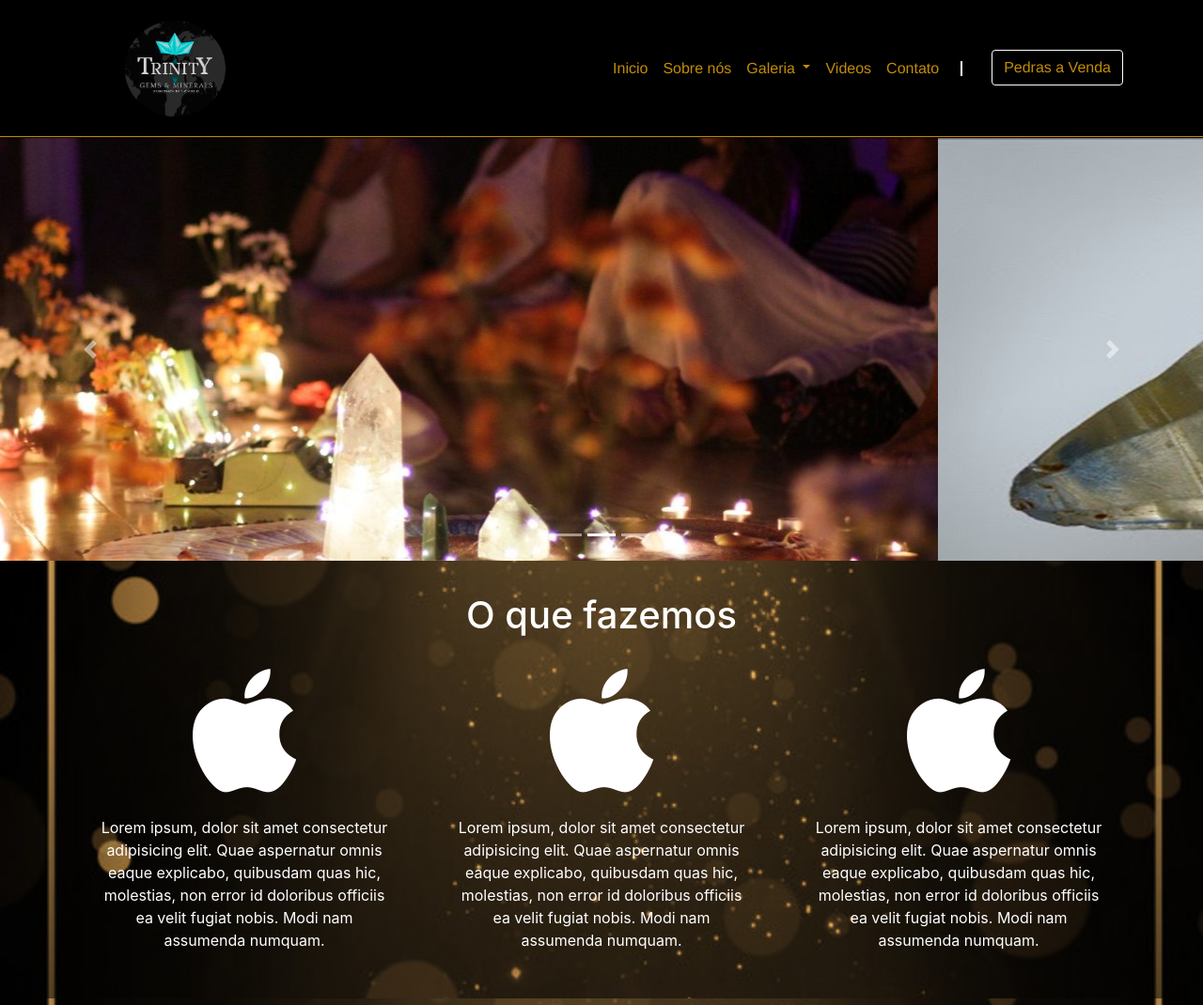
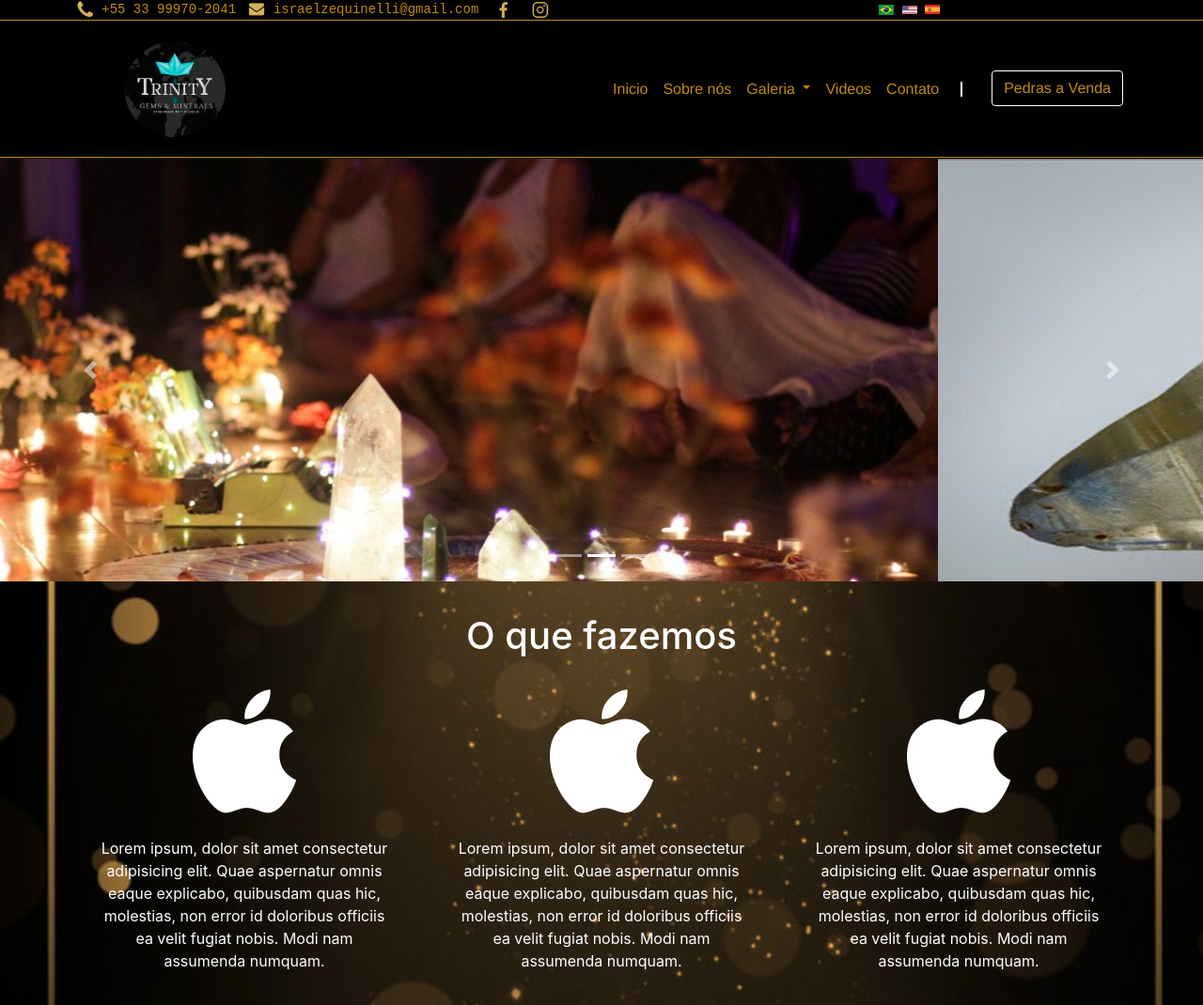
Before and after one commit to Zequinelli/Projetosite, a plain HTML site: page index.html in a window 1280 px wide. Shown: the top 1070 px of the page at 94% size. Drawn offline with nearby package versions, Linux system fonts and the light colour scheme.

Commit message:
Add files via upload

```diff
--- a/index.html
+++ b/index.html
@@ -17,6 +17,64 @@
   </head>
   <body>
 
+  <header id="topo">
+    <div class="container-fluid ">
+
+      <div class="row">
+
+        <div class="col-md-6">
+
+          <ul>
+            <li>
+              <img src="img/Icons/phone.png"  alt="">
+            +55 33 99970-2041
+            </li>
+            <li>
+              <img src="img/Icons/email.png" alt="">
+            israelzequinelli@gmail.com
+            </li>
+
+            <li>
+              <a href="">
+                <img src="img/Icons/facebook.png" style="width: 26px;" alt="">
+              </a>
+            </li>
+
+            <li>
+              <a href="">
+                <img src="img/Icons/instagram.png" style="width: 26px;" alt="">
+              </a>
+            </li>
+          </ul>
+
+        </div>
+
+        <div class="col-md-6">
+
+          <a href="">
+
+            <img src="img/Icons/bandeira-do-brasil.png" style="width: 16px;" alt="lingua Brasileira">
+          </a>
+
+          <a href="">
+            <img src="img/Icons/bandeira-dos-estados-unidos-eua.png" style="width: 16px;" alt="">
+          </a>
+
+          <a href="">
+
+            <img src="img/Icons/bandeira-espanha-logo.png" style="width: 16px;" alt="">
+
+          </a>
+
+        </div>
+
+      </div>
+
+
+    </div>
+
+  </header>
+
 
 <header id="lala">
 
@@ -30,15 +88,15 @@
             <span class="navbar-toggler-icon "></span>
           </button>
 
-          <div class="collapse navbar-collapse" id="nav-principal">
+          <div class="collapse navbar-collapse " id="nav-principal">
 
-            <ul class="navbar-nav ml-auto " >
+            <ul class="navbar-nav ml-auto" >
               <li class="nav-item ">
                 <a href="" class="nav-link"> Inicio</a>
               </li>
 
               <li class="nav-item ">
-                <a href="" class="nav-link  "> Sobre nós </a>
+                <a href="#sobrenos" class="nav-link  "> Sobre nós </a>
               </li>
 
               <li class="nav-item dropdown ">
@@ -107,8 +165,6 @@
 </div>
 
 </section>
-
-
 
 <section id="conteudos"> <!-- Inicio sessão-->
   <div class="container"> <!-- Inicio container-->
@@ -219,8 +275,6 @@
           </div>
 
 
-          <div class="col-md-12">
-            <div class="row">
           <div class="col-md-12 ">
             <ul class="navbar-nav navbar-expand mt-3 ">
               <li class="item"><a class="corlink p-2  " href="">Inicio</a></li>
@@ -229,19 +283,12 @@
               <li class="item"><a class="corlink p-2 " href="">Videos</a></li>
               <li class="item"><a class="corlink p-2 " href="">Contato</a></li>
             </ul>
-                </div>
-            </div>
+
           </div>
 
           <div class="col-md-12">
-            <div class="row">
-              <div class="col-md-12">
               <p class="text-left mt-2  ">© 2020 TRINITY GEMS & MINERALS | Todos os direitos reservados </p>
           </div>
-            </div>
-
-          </div>
-
     </div> <!--Fim row-->
   </div> <!--Fim container-->
 </footer> <!--Fim Footer-->
```
Also changed, not shown: package-lock.json (added). Lines whose indentation alone changed are shown as unchanged.
